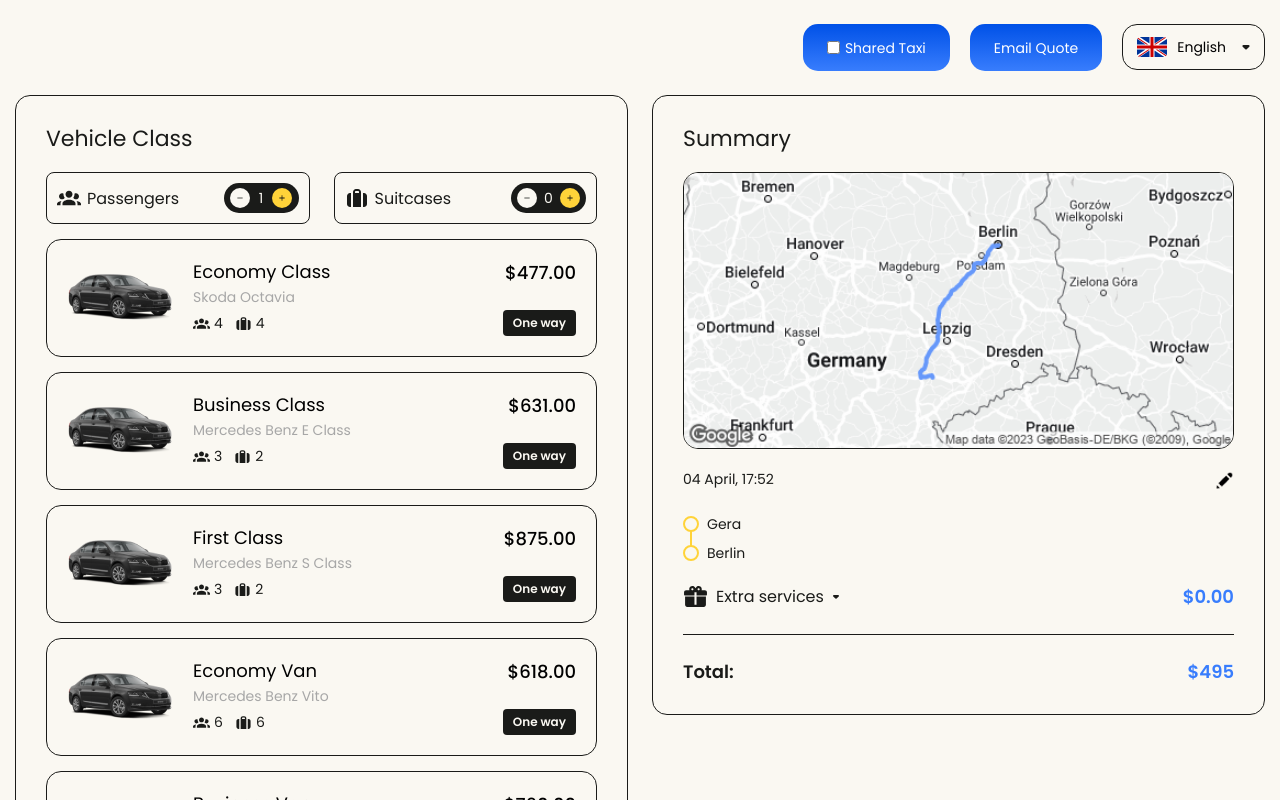
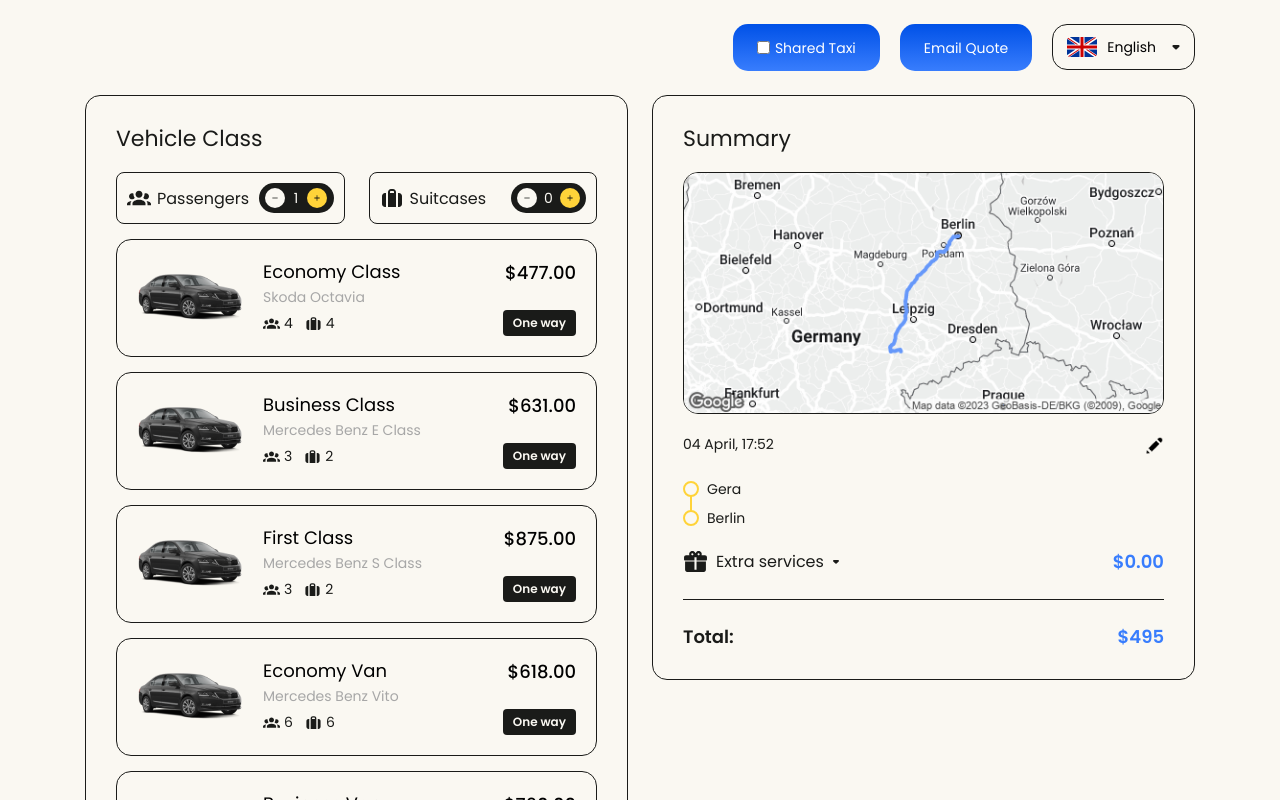
Before and after one commit to shahriyor-sharifjonov/booking-widget, a Vue app: page /order in a window 1280 px wide. Shown: the top 800 px of the page. Built offline with nearby package versions, Linux system fonts and the light colour scheme.

Commit message:
fix container

```diff
--- a/src/assets/main.scss
+++ b/src/assets/main.scss
@@ -1241,19 +1241,19 @@ body{
 
 @media (min-width: 768px) {
   .book-order__container {
-    max-width: 720px;
+    max-width: 640px;
   }
 }
 
 @media (min-width: 992px) {
   .book-order__container {
-    max-width: 960px;
+    max-width: 640px;
   }
 }
 
 @media (min-width: 1200px) {
   .book-order__container {
-    max-width: 1440px;
+    max-width: 1140px;
   }
 }
 
```
